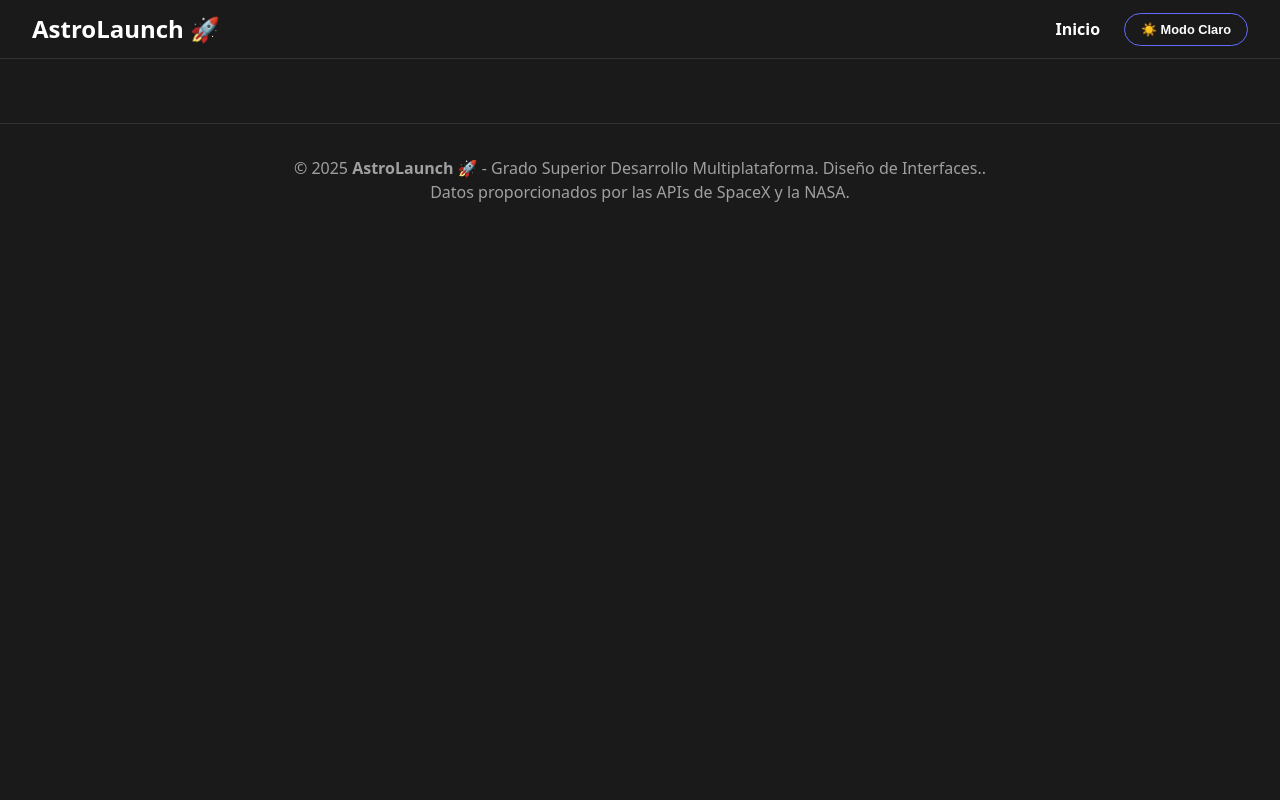
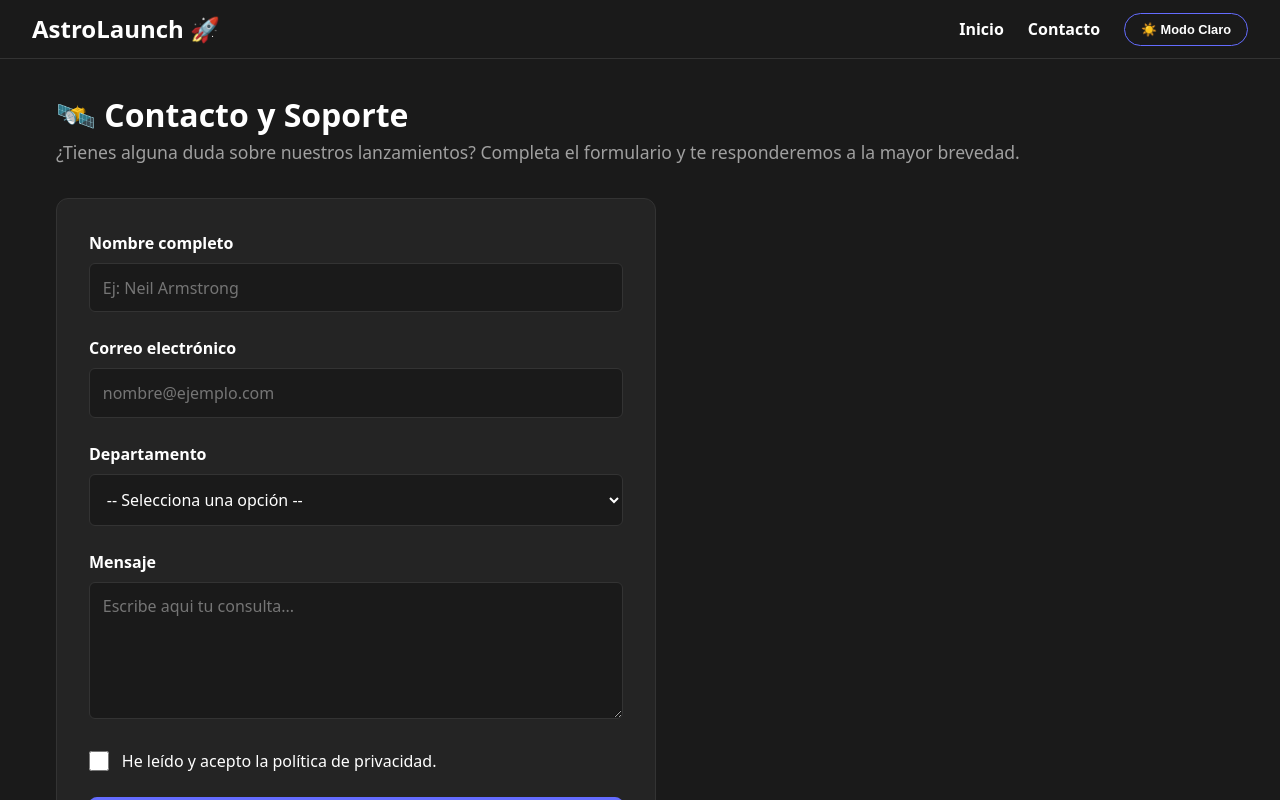
Before and after one commit to Mri186481/Astro-launch, a React (Vite) app: page /contact in a window 1280 px wide. Shown: the top 800 px of the page. Built offline with nearby package versions, Linux system fonts and the light colour scheme.

Commit message:
Incorporacion de formulario y arreglo de imagen por defecto en LauchDetailPage

```diff
--- a/package.json
+++ b/package.json
@@ -11,7 +11,9 @@
   },
   "dependencies": {
     "react": "^19.2.0",
-    "react-dom": "^19.2.0"
+    "react-dom": "^19.2.0",
+    "react-hook-form": "^7.69.0",
+    "react-router-dom": "^7.11.0"
   },
   "devDependencies": {
     "@eslint/js": "^9.39.1",
--- a/src/App.css
+++ b/src/App.css
@@ -359,3 +359,145 @@ body.light-mode .map-frame {
   color: var(--text-secondary);
   text-align: center;
 }
+/* === PÁGINA DE CONTACTO === */
+
+.contact-page {
+  text-align: left;
+  margin-top: 2rem;
+  margin-bottom: 4rem;
+}
+
+.contact-intro {
+  color: var(--text-secondary);
+  margin-bottom: 2rem;
+  font-size: 1.1rem;
+}
+
+/* Contenedor del formulario */
+.contact-form {
+  background-color: var(--card-bg);
+  padding: 2rem;
+  border-radius: 12px;
+  border: 1px solid var(--border-color);
+  max-width: 600px;
+  /* Para que no sea demasiado ancho en pantallas grandes */
+}
+
+/* Grupos de inputs */
+.form-group {
+  margin-bottom: 1.5rem;
+}
+
+.form-group label {
+  display: block;
+  margin-bottom: 0.5rem;
+  font-weight: bold;
+  color: var(--text-primary);
+}
+
+/* Estilo común para todos los campos de texto */
+.form-group input[type="text"],
+.form-group input[type="email"],
+.form-group select,
+.form-group textarea {
+  width: 100%;
+  padding: 0.8rem;
+  border: 1px solid var(--border-color);
+  border-radius: 6px;
+  background-color: var(--bg-color);
+  color: var(--text-primary);
+  font-family: inherit;
+  font-size: 1rem;
+  transition: border-color 0.2s;
+}
+
+/* Efecto Focus: cuando el usuario pincha en el campo */
+.form-group input:focus,
+.form-group select:focus,
+.form-group textarea:focus {
+  outline: none;
+  border-color: var(--accent-color);
+  box-shadow: 0 0 0 2px rgba(100, 108, 255, 0.1);
+}
+
+/* Mensajes de error */
+.error-msg {
+  color: var(--error-color);
+  font-size: 0.9rem;
+  margin-top: 0.5rem;
+  display: block;
+}
+
+/* Checkbox alineado en fila */
+.checkbox-row {
+  display: flex;
+  align-items: center;
+  gap: 0.8rem;
+}
+
+.checkbox-row input {
+  width: 20px;
+  height: 20px;
+  cursor: pointer;
+  accent-color: var(--accent-color);
+}
+
+.checkbox-row label {
+  margin-bottom: 0;
+  font-weight: normal;
+  cursor: pointer;
+}
+
+/* Botón de Enviar */
+.submit-btn {
+  width: 100%;
+  padding: 1rem;
+  background-color: var(--accent-color);
+  color: white;
+  border: none;
+  border-radius: 8px;
+  font-size: 1rem;
+  font-weight: bold;
+  cursor: pointer;
+  transition: opacity 0.2s;
+}
+
+.submit-btn:hover {
+  opacity: 0.9;
+}
+
+.submit-btn:disabled {
+  opacity: 0.7;
+  cursor: wait;
+  /* Muestra el reloj de arena */
+}
+
+/* Caja de Éxito */
+.success-box {
+  background-color: rgba(34, 197, 94, 0.1);
+  border: 1px solid #22c55e;
+  padding: 2rem;
+  border-radius: 12px;
+  text-align: center;
+}
+
+.success-box h3 {
+  color: #22c55e;
+  margin-bottom: 1rem;
+}
+
+.btn-reset {
+  margin-top: 1rem;
+  background: transparent;
+  border: 1px solid #22c55e;
+  color: #22c55e;
+  padding: 0.5rem 1rem;
+  border-radius: 6px;
+  cursor: pointer;
+  font-weight: bold;
+}
+
+.btn-reset:hover {
+  background-color: #22c55e;
+  color: white;
+}
--- a/src/App.tsx
+++ b/src/App.tsx
@@ -3,6 +3,7 @@ import Header from './components/layout/Header';
 import Footer from './components/layout/Footer';
 import HomePage from './pages/HomePage';
 import LaunchDetailPage from './pages/LaunchDetailPage.tsx';
+import ContactPage from './pages/ContactPage.tsx';
 
 function App() {
   return (
@@ -13,6 +14,7 @@ function App() {
       <Routes>
         <Route path="/" element={<HomePage />} />
         <Route path="/launch/:id" element={<LaunchDetailPage />} />
+        <Route path="/contact" element={<ContactPage />} />
 
       </Routes>
       <Footer />
--- a/src/components/layout/Header.tsx
+++ b/src/components/layout/Header.tsx
@@ -11,6 +11,7 @@ export default function Header() {
       <nav className="main-nav">
         <Link to="/">Inicio</Link>
         {/* Aquí se pueden ir añadiendo mas links */}
+        <Link to="/contact">Contacto</Link>
 
         <ThemeToggle />
       </nav>
--- /dev/null
+++ b/src/pages/ContactPage.tsx
@@ -0,0 +1,160 @@
+import { useForm } from 'react-hook-form';
+import { useState } from 'react';
+
+// Estructura de los datos del formulario
+type ContactFormData = {
+  name: string;
+  email: string;
+  department: string;
+  message: string;
+  terms: boolean;
+};
+
+export default function ContactPage() {
+  // Configuración de la librería externa
+  const { register, handleSubmit, formState: { errors }, reset } = useForm<ContactFormData>();
+
+  // Estados para controlar la interfaz visual (enviando y éxito, estado inicial false)
+  const [enviando, setEnviando] = useState(false);
+  const [exito, setExito] = useState(false);
+
+  // Función auxiliar para guardar en LocalStorage
+  const guardarEnLocalStorage = (datos: ContactFormData) => {
+    // Leo lo que ya había guardado (o hafo un array vacío si es la primera vez)
+    const mensajesGuardados = JSON.parse(localStorage.getItem('contactMessages') || '[]');
+
+    // Añado el nuevo mensaje a la lista
+    mensajesGuardados.push(datos);
+
+    // 3. Vuelvo a guardar la lista actualizada en el navegador
+    localStorage.setItem('contactMessages', JSON.stringify(mensajesGuardados));
+  };
+
+  // Esta función SOLO se ejecuta si todos los campos son válidos
+  const enviarDatos = (data: ContactFormData) => {
+    setEnviando(true);
+
+    // Simula una espera de red o transmision de 1.5 segundos
+    setTimeout(() => {
+      //esto seria el fetch, lo envio a consola para control/depuracion
+      console.log("Formulario válido y enviado:", data);
+
+      // Guarda los datos
+      guardarEnLocalStorage(data);
+
+      setEnviando(false);
+      setExito(true);
+      reset(); // Limpia los campos del formulario
+    }, 1500);
+  };
+
+  return (
+    <main className="page-container contact-page">
+      <h1>🛰️ Contacto y Soporte</h1>
+      <p className="contact-intro">
+        ¿Tienes alguna duda sobre nuestros lanzamientos? Completa el formulario y te responderemos a la mayor brevedad.
+      </p>
+
+      {/* RENDERIZADO CONDICIONAL: Si hubo éxito muestra mensaje, si no, el formulario */}
+      {exito ? (
+        <div className="success-box">
+          <h3>¡Mensaje Recibido Correctamente! 📡</h3>
+          <p>Hemos recibido tu consulta. Nos pondremos en contacto contigo pronto.</p>
+          <button onClick={() => setExito(false)} className="btn-reset">
+            Enviar otro reporte
+          </button>
+        </div>
+      ) : (
+        //Al enviar el formulario (onSubmit),
+        //deja que la librería lo maneje (handleSubmit)
+        //y si todo está bien, ejecuta la función (enviarDatos)
+        <form onSubmit={handleSubmit(enviarDatos)} className="contact-form">
+
+          {/* CAMPO 1: NOMBRE */}
+          <div className="form-group">
+            <label>Nombre completo</label>
+            <input
+              type="text"
+              placeholder="Ej: Neil Armstrong"
+              // Validaciones: Obligatorio y mínimo 3 letras, Uso de la libreria react-hook-form
+              // register genera los eventos necesarios (onChange, onBlur, etc.) y '...' los "esparce" dentro del input
+              {...register("name", {
+                required: "El nombre es obligatorio",
+                minLength: { value: 3, message: "El nombre debe tener al menos 3 letras" }
+              })}
+            />
+            {/* Si hay error, se muestra el mensaje en rojo */}
+            {errors.name && <span className="error-msg">{errors.name.message}</span>}
+          </div>
+
+          {/* CAMPO 2: EMAIL */}
+          <div className="form-group">
+            <label>Correo electrónico</label>
+            <input
+              type="email"
+              placeholder="nombre@ejemplo.com"
+              // Validación con Patrón (Regex) para email
+              //S+: uno o mas caracteres que sean cualquier cosa que no sea un espacio
+              //@ Busca que este este caracter literalmente en medio
+              //\S+ Despues de la @, otra vez un monton de caracteres que no sean espacios
+              //$ final de la linea
+              //i al final es que sea insensible a mayusculas/minusculas
+              {...register("email", {
+                required: "El email es obligatorio",
+                pattern: {
+                  value: /^\S+@\S+$/i,
+                  message: "El formato del email no es correcto"
+                }
+              })}
+            />
+            {errors.email && <span className="error-msg">{errors.email.message}</span>}
+          </div>
+
+          {/* CAMPO 3: DEPARTAMENTO (SELECT) */}
+          <div className="form-group">
+            <label>Departamento</label>
+            <select {...register("department", { required: "Selecciona un departamento" })}>
+              <option value="">-- Selecciona una opción --</option>
+              <option value="soporte">Soporte Técnico</option>
+              <option value="prensa">Prensa y Medios</option>
+              <option value="avistamiento">Información General</option>
+            </select>
+            {errors.department && <span className="error-msg">{errors.department.message}</span>}
+          </div>
+
+          {/* CAMPO 4: MENSAJE (TEXTAREA) */}
+          <div className="form-group">
+            <label>Mensaje</label>
+            <textarea
+              rows={5}
+              placeholder="Escribe aqui tu consulta..."
+              {...register("message", {
+                required: "No puedes enviar una transmisión vacía",
+                minLength: { value: 10, message: "El mensaje es muy corto (mínimo 10 caracteres)" }
+              })}
+            ></textarea>
+            {errors.message && <span className="error-msg">{errors.message.message}</span>}
+          </div>
+
+          {/* CAMPO 5: CHECKBOX */}
+          <div className="form-group checkbox-row">
+            <input
+              type="checkbox"
+              id="terms"
+              {...register("terms", { required: "Debes aceptar la política de privacidad" })}
+            />
+            <label htmlFor="terms">He leído y acepto la política de privacidad.</label>
+          </div>
+          {errors.terms && <span className="error-msg">{errors.terms.message}</span>}
+
+          {/* BOTÓN DE ENVÍO Si 'enviando' es true, el botón se bloquea (se pone gris/inactivo) disabled={enviando}*/}
+          <button type="submit" className="submit-btn" disabled={enviando}>
+            {/*¿está enviando? SI -> Escribe "Transmitiendo..."(durante 1,5 sg que he puesto antes simulando transmision) NO -> Escribe "Iniciar Transmisión" */}
+            {enviando ? "Enviando..." : "Enviar mensaje 🚀"}
+          </button>
+
+        </form>
+      )}
+    </main>
+  );
+}
--- a/src/pages/LaunchDetailPage.tsx
+++ b/src/pages/LaunchDetailPage.tsx
@@ -6,6 +6,7 @@ import { API_ENDPOINTS } from '../services/SpaceXAPI';
 import LoadingSpinner from '../components/LoadingSpinner';
 import ErrorMessage from '../components/ErrorMessage';
 import LaunchMap from '../components/LaunchMap';
+import placeholderImg from '../assets/placeholder-rocket.png';
 
 export default function LaunchDetailPage() {
   const { id } = useParams<{ id: string }>();
@@ -81,7 +82,7 @@ export default function LaunchDetailPage() {
 
       <div className="detail-grid">
         <div className="detail-image-container">
-          <img src={launch.links.patch.large || ''} alt={launch.name} />
+          <img src={launch.links.patch.large || placeholderImg} alt={launch.name} />
         </div>
 
         <div className="detail-info">
```
Also changed, not shown: 1 other file (tests, documents, lock files or other folders).
